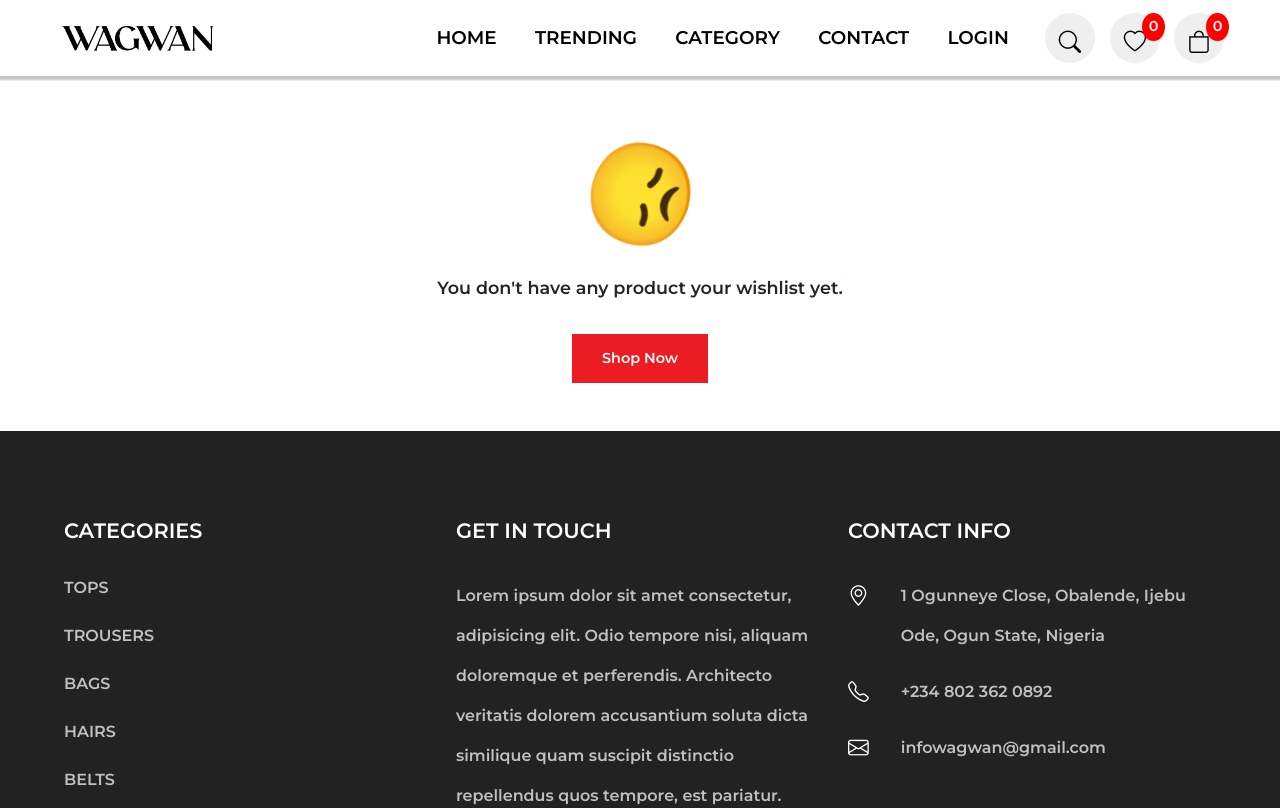
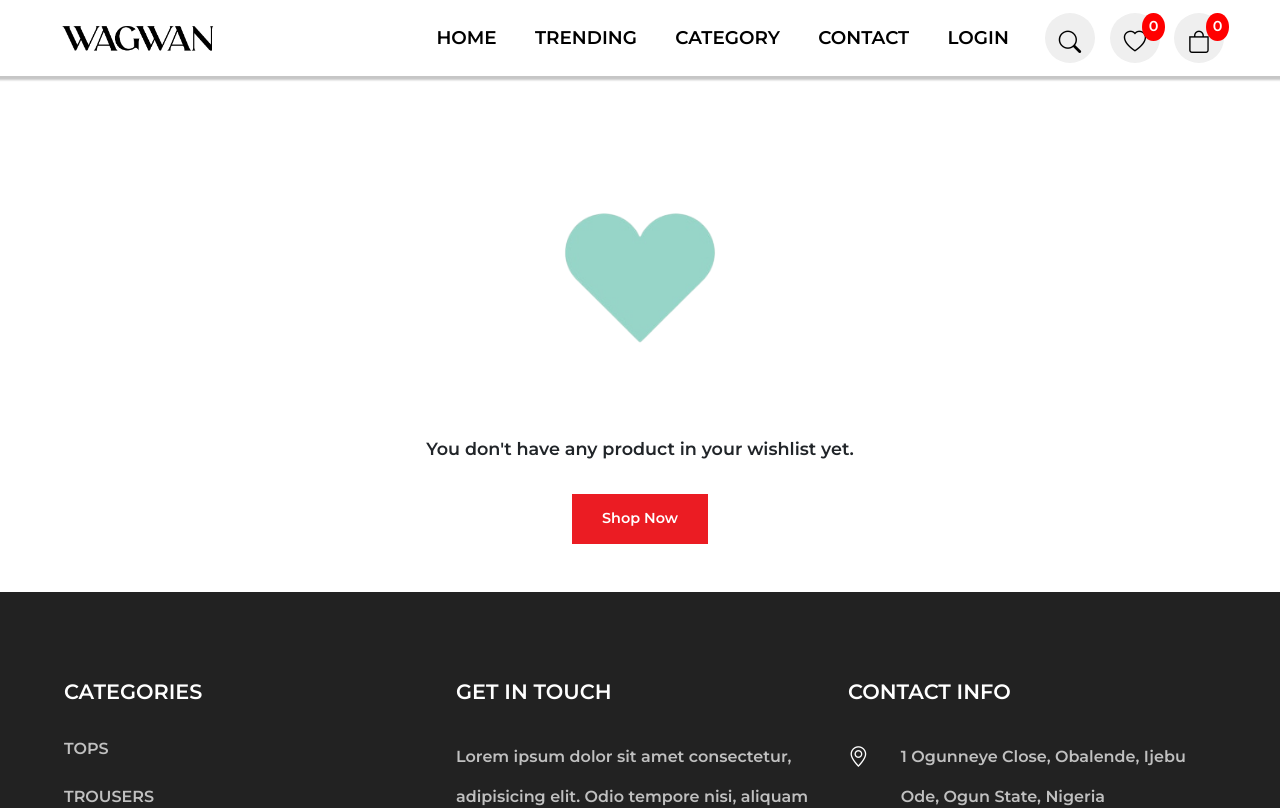
Before and after one commit to ogunshinaismail/E-commerce-codesandbox, a React (Create React App) app: page /wishlist in a window 1280 px wide. Shown: the top 808 px of the page. Built offline with nearby package versions, Linux system fonts and the light colour scheme.

Commit message:
changed the wishlist emoji

```diff
--- a/src/component/EmptyWishlist.jsx
+++ b/src/component/EmptyWishlist.jsx
@@ -1,16 +1,17 @@
-import React from 'react'
-import { useNavigate } from 'react-router-dom'
-import './style/EmptyWishlist.css'
+import React from 'react';
+import { useNavigate } from 'react-router-dom';
+import './style/EmptyWishlist.css';
+import EmptyWImg from '../images/wishempty.png'
 
 const EmptyWishlist = () => {
   const navigate = useNavigate()
   return (
       <div className="wishlistempty-section">
-          <h1 className="wish-disapointmment-face">😞</h1>
-          <p>You don't have any product your wishlist yet.</p>
+          <img src={EmptyWImg} alt='....'/>
+          <p>You don't have any product in your wishlist yet.</p>
           <button onClick={() => navigate('/product')}>Shop Now</button>
       </div>
   )
 }
 
-export default EmptyWishlist
+export default EmptyWishlist;
--- a/src/component/style/EmptyWishlist.css
+++ b/src/component/style/EmptyWishlist.css
@@ -17,20 +17,13 @@ body {
   flex-direction: column;
   gap: 1rem;
   text-align: center;
+  margin-top: 0;
   /* overflow-x: hidden; */
 }
-.wish-disapointmment-face {
-  font-size: 6rem;
-  cursor: pointer;
-  animation: rotate 2s linear infinite;
-}
-@keyframes rotate {
-  0% {
-    transform: rotate(0);
-  }
-  100% {
-    transform: rotate(360deg);
-  }
+.wishlistempty-section img{
+  display: block;
+  width: 25%;
+  height: 25%;
 }
 
 .wishlistempty-section p {
```
